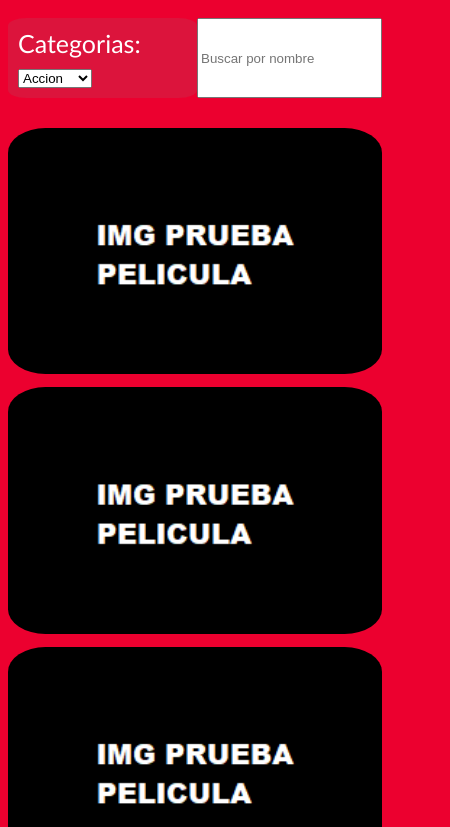
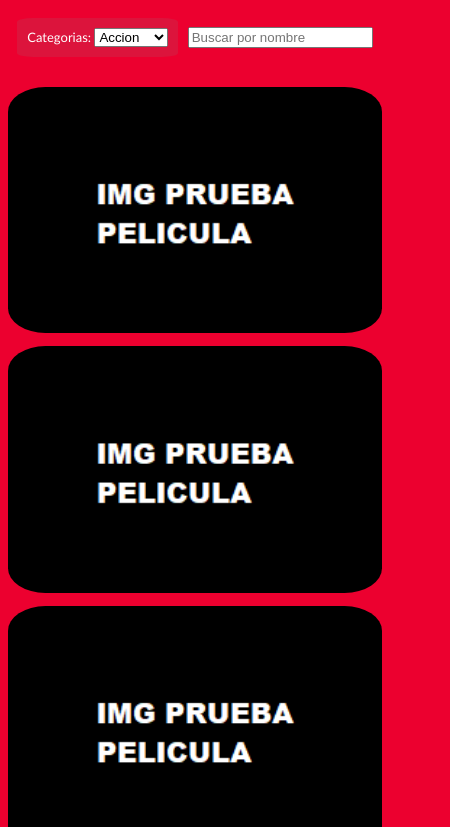
Before and after one commit to RenzoBettinotti/Trabajo-Practico, a plain HTML site: page Index.html in a window 390 px wide. Shown: the part 80-907 px from the top of the page, 450 px wide, since content can reach past the window. Drawn offline with Linux system fonts and the light colour scheme.

Commit message:
mediaquery

```diff
--- a/styles/index.css
+++ b/styles/index.css
@@ -46,3 +46,15 @@ body{
     font-family:'Trebuchet MS', 'Lucida Sans Unicode', 'Lucida Grande', 'Lucida Sans', Arial, sans-serif;
     color:white;
 }
+
+@media screen and (max-width: 500px) {
+    .aNav{
+        font-size: 13px;
+    }
+    .categoriaBuscador{
+        justify-content: space-evenly;
+        align-items: center;
+        padding-bottom: 30px;
+        padding-top: 20px;
+    }
+}
```
Also changed, not shown: styles/detalleSerie.css (+17 -2 lines).
